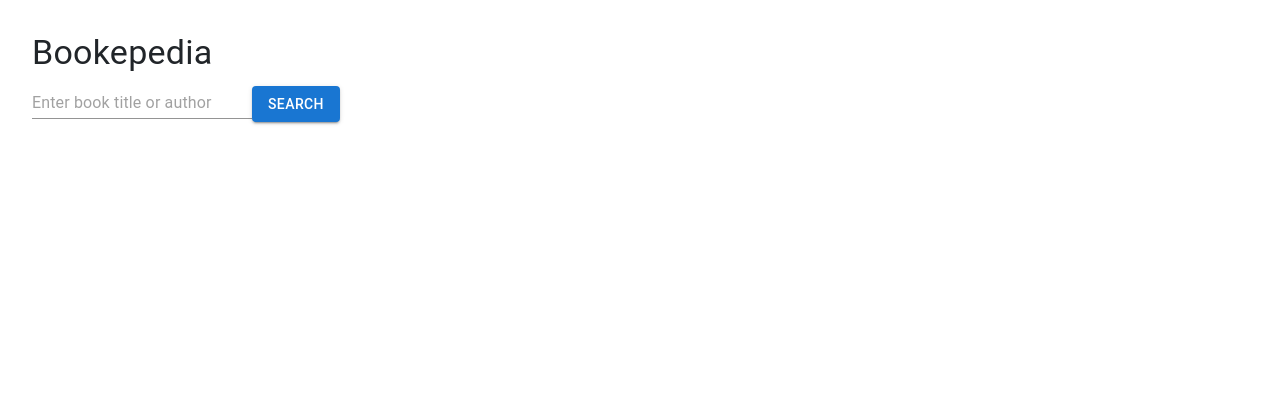
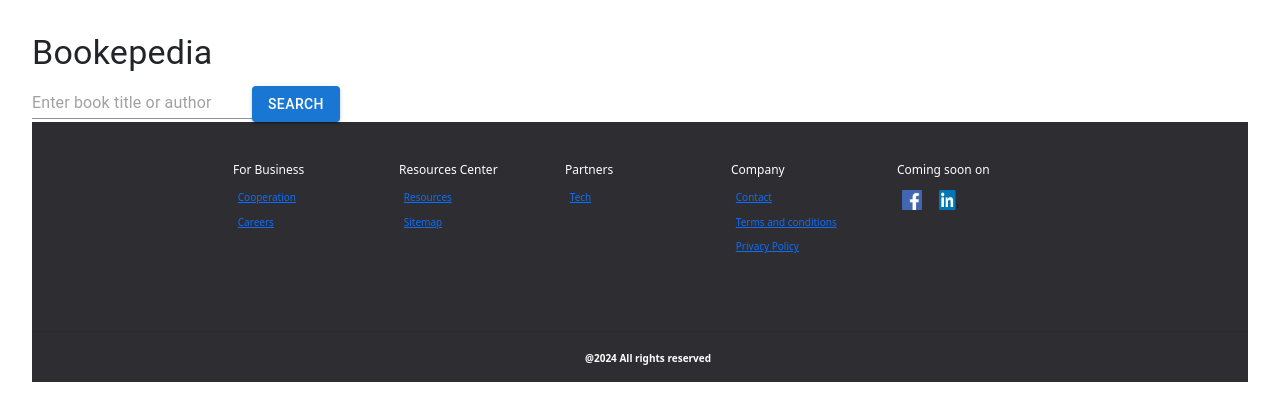
Before and after one commit to vytautastv/Bookepedia, a React (Vite) app: page / in a window 1280 px wide. Shown: the top 420 px of the page. Built offline with nearby package versions, Linux system fonts and the light colour scheme.

Commit message:
adding the footer, its css component and images for the social media

```diff
--- a/src/App.jsx
+++ b/src/App.jsx
@@ -17,6 +17,7 @@ function App() {
         <Routes>
             <Route path="/" element={<BookSearch />} />
             <Route path="/books/:query" element={<BookCards />} />
+
         </Routes>
         </div>
       </Router>
--- a/src/components/BookSearch.jsx
+++ b/src/components/BookSearch.jsx
@@ -2,6 +2,7 @@ import React, { useState } from 'react';
 import { useNavigate } from 'react-router-dom';
 import { Input, Button, Box, Typography} from '@mui/material';
 import '../styles/BookSearch.css';
+import Footer from './Footer';
 
 const BookSearch = () => {
     const [searchQuery, setSearchQuery] = useState('');
@@ -27,7 +28,10 @@ const BookSearch = () => {
         <Button variant="contained" onClick={handleSearch}>
           Search
         </Button>
+        <Footer>
+      </Footer>
       </Box>
+
     );
   };
 
--- a/src/components/Footer.jsx
+++ b/src/components/Footer.jsx
@@ -0,0 +1,68 @@
+import React from 'react';
+import '../styles/Footer.css';
+import fb from '../assets/fling.png'
+import linkedin from '../assets/liimg.png'
+
+const Footer = () => {
+  return (
+    <div className="footer">
+      <div className="sb__footer section_padding">
+        <div className="sb__footer-links">
+          <div className="sb__footer-links-div">
+            <h4>For Business</h4>
+            <a href="/cooperation">
+              <p>Cooperation</p>
+            </a>
+            <a href="/careers">
+              <p>Careers</p>
+            </a>
+          </div>
+          <div className="sb__footer-links-div">
+            <h4>Resources Center</h4>
+            <a href="/Resources">
+              <p>Resources</p>
+            </a>
+            <a href="/sitemap">
+              <p>Sitemap</p>
+            </a>
+          </div>
+          <div className="sb__footer-links-div">
+            <h4>Partners</h4>
+            <a href='/tech'>
+              <p>Tech</p>
+            </a>
+          </div>
+          <div className="sb__footer-links-div">
+            <h4>Company</h4>
+            <a href="/contact">
+              <p>Contact</p>
+            </a>
+            <a href="/termsandconditions">
+              <p>Terms and conditions</p>
+            </a>
+            <a href="/privacy">
+              <p>Privacy Policy</p>
+            </a>
+          </div>
+          <div className="sb__footer-links-div">
+            <h4>Coming soon on</h4>
+            <div className="socialmedia">
+              <p><img src={fb} alt=""/></p>
+              <p><img src={linkedin} alt=""/></p>
+            </div>
+          </div>
+        </div>
+      </div>
+      <hr></hr>
+      <div className='sb__footer-below'>
+        <div className='sb__footer-copyright'>
+          <p>
+            @{new Date().getFullYear()} All rights reserved
+          </p>
+        </div>
+      </div>
+    </div>
+  )
+}
+
+export default Footer;
--- /dev/null
+++ b/src/styles/Footer.css
@@ -0,0 +1,138 @@
+html, body {
+    height: 100%;
+    margin: 0;
+  }
+
+  body {
+    display: flex;
+    flex-direction: column;
+    min-height: 100vh; /* Ensure body extends at least the full height of the viewport */
+  }
+
+  .section_padding {
+    padding: 2rem 4rem; /* Adjusted padding for smaller section */
+  }
+
+  .footer {
+    background-color: #2d2d32;
+    margin-top: auto; /* Push the footer to the bottom of the page */
+    display: flex;
+    flex-direction: column;
+    align-items: center; /* Center items horizontally within the footer */
+    justify-content: center; /* Center items vertically within the footer */
+  }
+
+  .sb__footer {
+    display: flex;
+    flex-direction: column;
+  }
+
+  .sb__footer-links {
+    display: flex;
+    justify-content: space-between;
+    align-items: flex-start;
+    flex-wrap: wrap;
+    width: 100%;
+    text-align: left;
+    margin-bottom: 1rem; /* Adjusted margin for smaller spacing */
+  }
+
+  .sb__footer-links-div {
+    display: flex;
+    flex-direction: column;
+    color: white;
+    width: 150px;
+    margin: 0.5rem; /* Adjusted margin for smaller spacing */
+  }
+
+  a {
+    color: rgb(175, 175, 179);
+    text-decoration: none;
+  }
+
+  .socialmedia {
+    display: flex;
+    flex-direction: row;
+  }
+
+  .socialmedia img {
+    width: 20px; /* Set a specific width for all social media icons */
+    height: 20px; /* Set a specific height for all social media icons */
+    margin-right: 0.5rem; /* Adjusted margin for spacing between icons */
+  }
+
+  .sb__footer-links-div h4 {
+    font-size: 12px; /* Adjusted font size for smaller headings */
+    line-height: 15px; /* Adjusted line height for smaller headings */
+    margin-bottom: 0.5rem; /* Adjusted margin for smaller spacing */
+  }
+
+  .sb__footer-links-div p {
+    font-size: 10px; /* Adjusted font size for smaller text */
+    line-height: 15px; /* Adjusted line height for smaller text */
+    margin: 0.3rem; /* Adjusted margin for smaller spacing */
+  }
+
+  .sb__footer-below {
+    display: flex;
+    flex-direction: row;
+    justify-content: space-between;
+    margin-top: 0.2rem;
+  }
+
+  .sb__footer-below-links {
+    display: flex;
+    flex-direction: row;
+  }
+
+  .sb__footer-below-links p {
+    color: white;
+    line-height: 12px; /* Adjusted line height for smaller text */
+    font-weight: 600;
+    margin-left: 1rem; /* Adjusted margin for smaller spacing */
+    font-size: 10px; /* Adjusted font size for smaller text */
+  }
+
+  hr {
+    border: 1px solid white; /* Adjust the style of your HR line */
+    width: 100%;
+    margin: 0.5rem 0; /* Adjusted margin for smaller spacing */
+  }
+
+  .sb__footer-copyright p {
+    color: white;
+    font-weight: 600;
+    margin-left: 1rem; /* Adjusted margin for smaller spacing */
+    font-size: 10px; /* Adjusted font size for smaller text */
+  }
+
+  @media screen and (max-width: 850px) {
+    .sb__footer-links-div h4 {
+      font-size: 14px; /* Adjusted font size for smaller headings */
+    }
+
+    .sb__footer-links-div p {
+      font-size: 12px; /* Adjusted font size for smaller text */
+    }
+  }
+
+  @media screen and (max-width: 550px) {
+    .sb__footer-links-div {
+      margin: 0.5rem 0; /* Adjusted margin for smaller spacing */
+    }
+
+    .sb__footer-below-links p {
+      margin-left: 0.5rem; /* Adjusted margin for smaller spacing */
+      margin-top: 0.5rem; /* Adjusted margin for smaller spacing */
+    }
+  }
+
+  @media screen and (max-width: 400px) {
+    .sb__footer-links-div h4 {
+      font-size: 10px; /* Adjusted font size for smaller headings */
+    }
+
+    .sb__footer-links-div p {
+      font-size: 8px; /* Adjusted font size for smaller text */
+    }
+  }
```
Also changed, not shown: src/assets/fling.png (added), src/assets/liimg.png (added).
